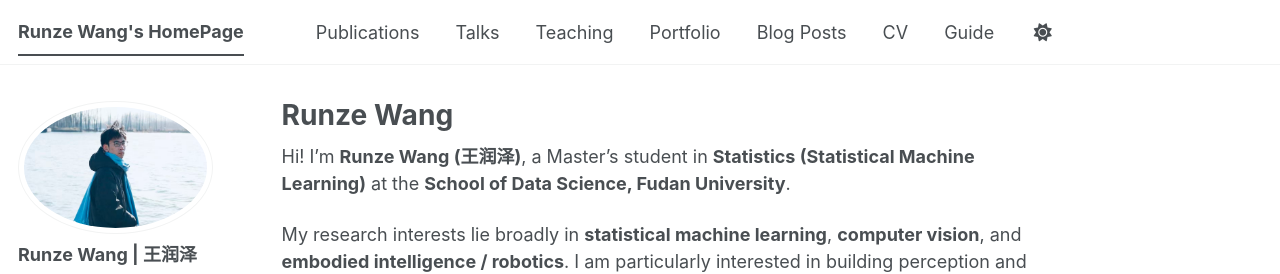
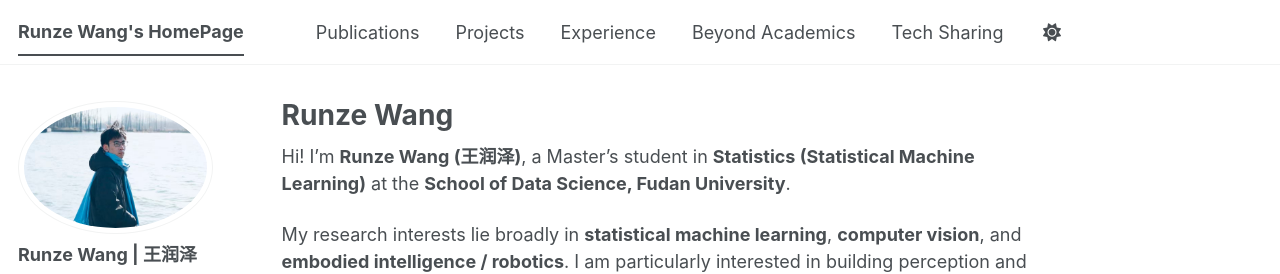
Before and after one commit to RZkiller/RZkiller.github.io, a Jekyll site: the page built from _pages/about.md, in a window 1280 px wide. Shown: the top 274 px of the page. Built offline with Jekyll 4.4.1, drawn with Linux system fonts in a browser that asks for light colours; some web fonts are replaced; a script bundle is joined from its source files by our own code; library files that are not in the unit come from our copies.

Commit message:
Update navigation links in navigation.yml
Removed old navigation items and added new sections for Projects, Experience, Beyond Academics, and Tech Sharing.

```diff
--- a/_data/navigation.yml
+++ b/_data/navigation.yml
@@ -9,25 +9,12 @@
 
 main:
   - title: "Publications"
-    url: /publications/
-
-  - title: "Talks"
-    url: /talks/
-
-  - title: "Teaching"
-    url: /teaching/
-
-  - title: "Portfolio"
-    url: /portfolio/
-
-  - title: "Blog Posts"
-    url: /year-archive/
-
-  - title: "CV"
-    url: /cv/
-
-  # - title: "CV"
-  #   url: /cv-json/
-
-  - title: "Guide"
-    url: /markdown/
+    url: /#publications
+  - title: "Projects"
+    url: /#projects
+  - title: "Experience"
+    url: /#experience
+  - title: "Beyond Academics"
+    url: /#beyond-academics
+  - title: "Tech Sharing"
+    url: /#tech-sharing
```
